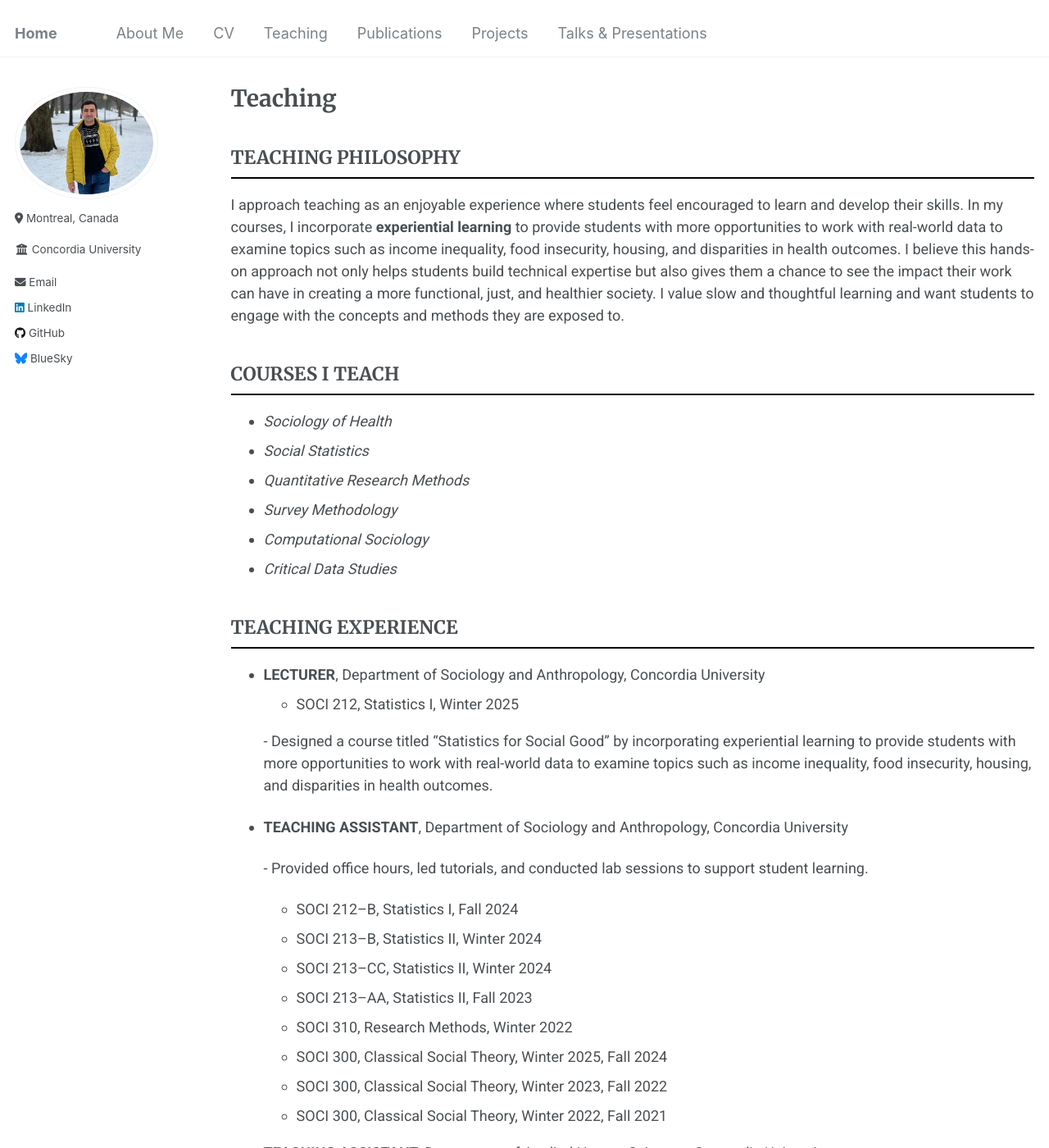
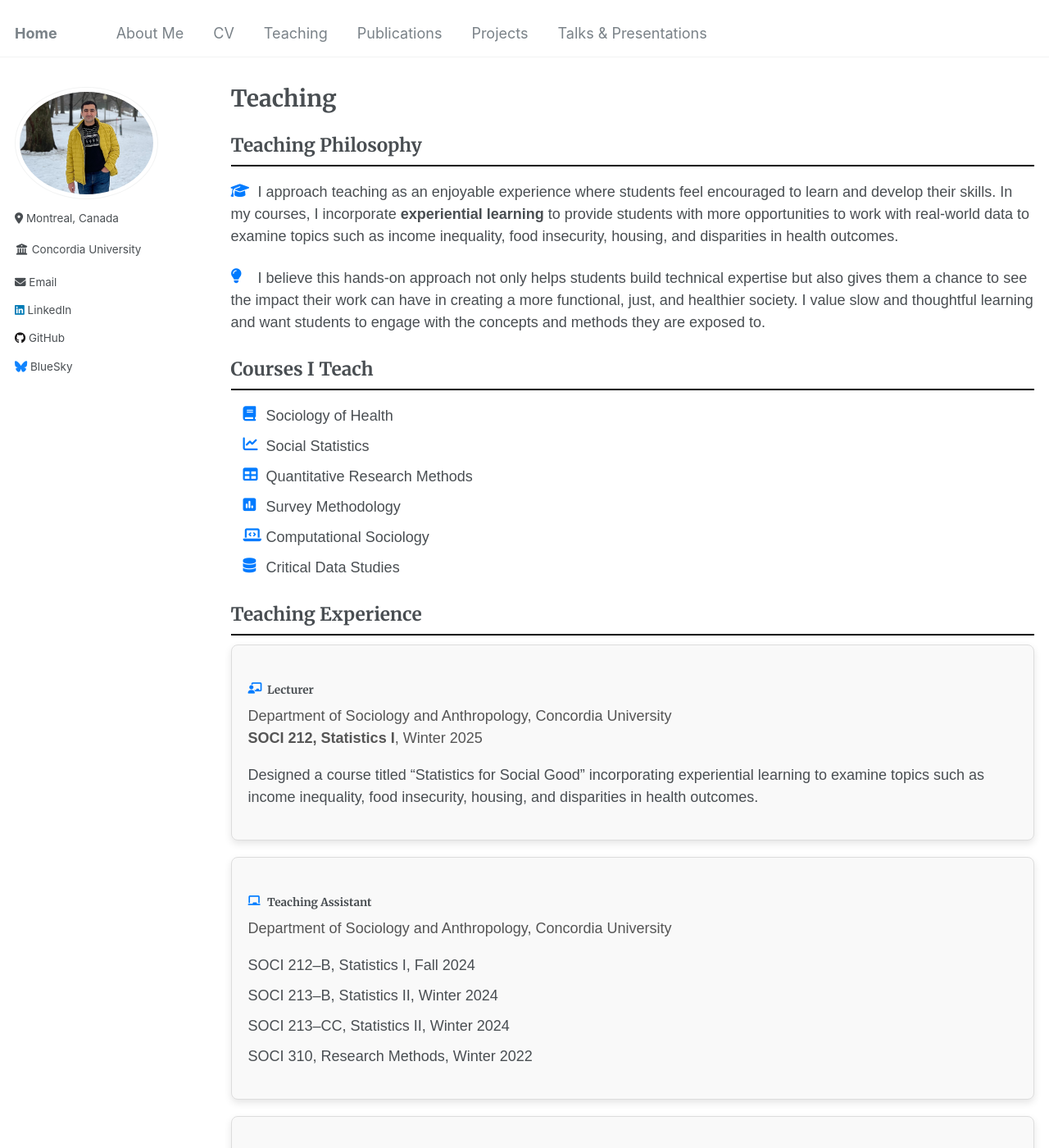
Before and after one commit to Mohsnmonji/mohsnmonji.github.io, a Jekyll site: the page built from _pages/teaching.md, in a window 1280 px wide and 1400 px high. Shown: the whole window at 82% size. Built offline with Jekyll 4.4.1, drawn with Linux system fonts in a browser that asks for light colours; some of the changed text lies outside the part shown.

Commit message:
Update teaching.md

```diff
--- a/_pages/teaching.md
+++ b/_pages/teaching.md
@@ -4,54 +4,124 @@ title: "Teaching"
 permalink: /teaching/
 author_profile: true
 ---
+
 <style>
+  /* General Styling */
+  body {
+    font-family: 'Arial', sans-serif;
+  }
+
   h2 {
     border-bottom: 2px solid black;
     font-weight: bold;
-    padding-bottom: 10px; /* Space between text and the line */
+    padding-bottom: 10px;
+    margin-top: 30px;
+  }
+
+  h3 {
+    font-weight: bold;
+    color: #0056b3;
+    margin-bottom: 15px;
+  }
+
+  ul {
+    list-style: none;
+    padding-left: 0;
+  }
+
+  ul li {
+    margin-bottom: 10px;
+  }
+
+  .icon {
+    margin-right: 10px;
+    color: #007bff;
+  }
+
+  .teaching-experience {
+    margin-top: 30px;
+  }
+
+  .teaching-card {
+    border: 1px solid #ddd;
+    border-radius: 8px;
+    padding: 20px;
+    margin-bottom: 20px;
+    background-color: #f9f9f9;
+    box-shadow: 0px 4px 10px rgba(0, 0, 0, 0.1);
+  }
+
+  .teaching-card h4 {
+    font-weight: bold;
+    margin-bottom: 10px;
+  }
+
+  .teaching-card p {
+    margin: 0;
+    color: #555;
+  }
+
+  .teaching-list {
+    padding-left: 15px;
   }
 </style>
 
-## TEACHING PHILOSOPHY
+<div class="teaching-intro">
+  <h2>Teaching Philosophy</h2>
+  <p>
+    <i class="fas fa-graduation-cap icon"></i>
+    I approach teaching as an enjoyable experience where students feel encouraged to learn and develop their skills. In my courses, I incorporate
+    <strong>experiential learning</strong> to provide students with more opportunities to work with real-world data to examine topics such as
+    income inequality, food insecurity, housing, and disparities in health outcomes.
+  </p>
+  <p>
+    <i class="fas fa-lightbulb icon"></i>
+    I believe this hands-on approach not only helps students build technical expertise but also gives them a chance to see the impact their work can have
+    in creating a more functional, just, and healthier society. I value slow and thoughtful learning and want students to engage with the concepts and
+    methods they are exposed to.
+  </p>
+</div>
 
-I approach teaching as an enjoyable experience where students feel encouraged to learn and develop their skills. In my courses, I incorporate **experiential learning** to provide students with more opportunities to work with real-world data to examine topics such as income inequality, food insecurity, housing, and disparities in health outcomes. I believe this hands-on approach not only helps students build technical expertise but also gives them a chance to see the impact their work can have in creating a more functional, just, and healthier society. I value slow and thoughtful learning and want students to engage with the concepts and methods they are exposed to.
+<div class="courses-taught">
+  <h2>Courses I Teach</h2>
+  <ul class="teaching-list">
+    <li><i class="fas fa-book icon"></i>Sociology of Health</li>
+    <li><i class="fas fa-chart-line icon"></i>Social Statistics</li>
+    <li><i class="fas fa-table icon"></i>Quantitative Research Methods</li>
+    <li><i class="fas fa-poll icon"></i>Survey Methodology</li>
+    <li><i class="fas fa-laptop-code icon"></i>Computational Sociology</li>
+    <li><i class="fas fa-database icon"></i>Critical Data Studies</li>
+  </ul>
+</div>
 
-## COURSES I TEACH
-* *Sociology of Health*
-* *Social Statistics*
-* *Quantitative Research Methods*
-* *Survey Methodology*
-* *Computational Sociology*
-* *Critical Data Studies*
+<div class="teaching-experience">
+  <h2>Teaching Experience</h2>
 
+  <div class="teaching-card">
+    <h4><i class="fas fa-chalkboard-teacher icon"></i>Lecturer</h4>
+    <p>Department of Sociology and Anthropology, Concordia University</p>
+    <p><strong>SOCI 212, Statistics I</strong>, Winter 2025</p>
+    <ul>
+      <li>Designed a course titled “Statistics for Social Good” incorporating experiential learning to examine topics such as income inequality, food insecurity, housing, and disparities in health outcomes.</li>
+    </ul>
+  </div>
 
+  <div class="teaching-card">
+    <h4><i class="fas fa-chalkboard icon"></i>Teaching Assistant</h4>
+    <p>Department of Sociology and Anthropology, Concordia University</p>
+    <ul>
+      <li>SOCI 212–B, Statistics I, Fall 2024</li>
+      <li>SOCI 213–B, Statistics II, Winter 2024</li>
+      <li>SOCI 213–CC, Statistics II, Winter 2024</li>
+      <li>SOCI 310, Research Methods, Winter 2022</li>
+    </ul>
+  </div>
 
-
-
-## TEACHING EXPERIENCE
-
-- **LECTURER**, Department of Sociology and Anthropology, Concordia University
-  - SOCI 212, Statistics I, Winter 2025
-
-  \- Designed a course titled “Statistics for Social Good” by incorporating experiential learning to provide students with more opportunities to work with real-world data to examine topics such as income inequality, food insecurity, housing, and disparities in health outcomes.
-
-- **TEACHING ASSISTANT**, Department of Sociology and Anthropology, Concordia University
-
-  \- Provided office hours, led tutorials, and conducted lab sessions to support student learning.
-
-  - SOCI 212–B, Statistics I, Fall 2024
-  - SOCI 213–B, Statistics II, Winter 2024
-  - SOCI 213–CC, Statistics II, Winter 2024
-  - SOCI 213–AA, Statistics II, Fall 2023
-  - SOCI 310, Research Methods, Winter 2022
-  - SOCI 300, Classical Social Theory, Winter 2025, Fall 2024
-  - SOCI 300, Classical Social Theory, Winter 2023, Fall 2022
-  - SOCI 300, Classical Social Theory, Winter 2022, Fall 2021
-
-- **TEACHING ASSISTANT**, Department of Applied Human Sciences, Concordia University
-
-  - AHSC 380: Quantitative Research Methods for Practitioners, Winter 2022
-
-- **TUTOR**, Self-Employed, Tehran, Iran, 2016-2020
-
-   - Taught Social Statistics and
+  <div class="teaching-card">
+    <h4><i class="fas fa-user-graduate icon"></i>Private Tutor</h4>
+    <p>Self-Employed, Tehran, Iran (2016–2020)</p>
+    <ul>
+      <li>Taught Social Statistics and other quantitative research methods to undergraduate students.</li>
+    </ul>
+  </div>
+</div>
```
